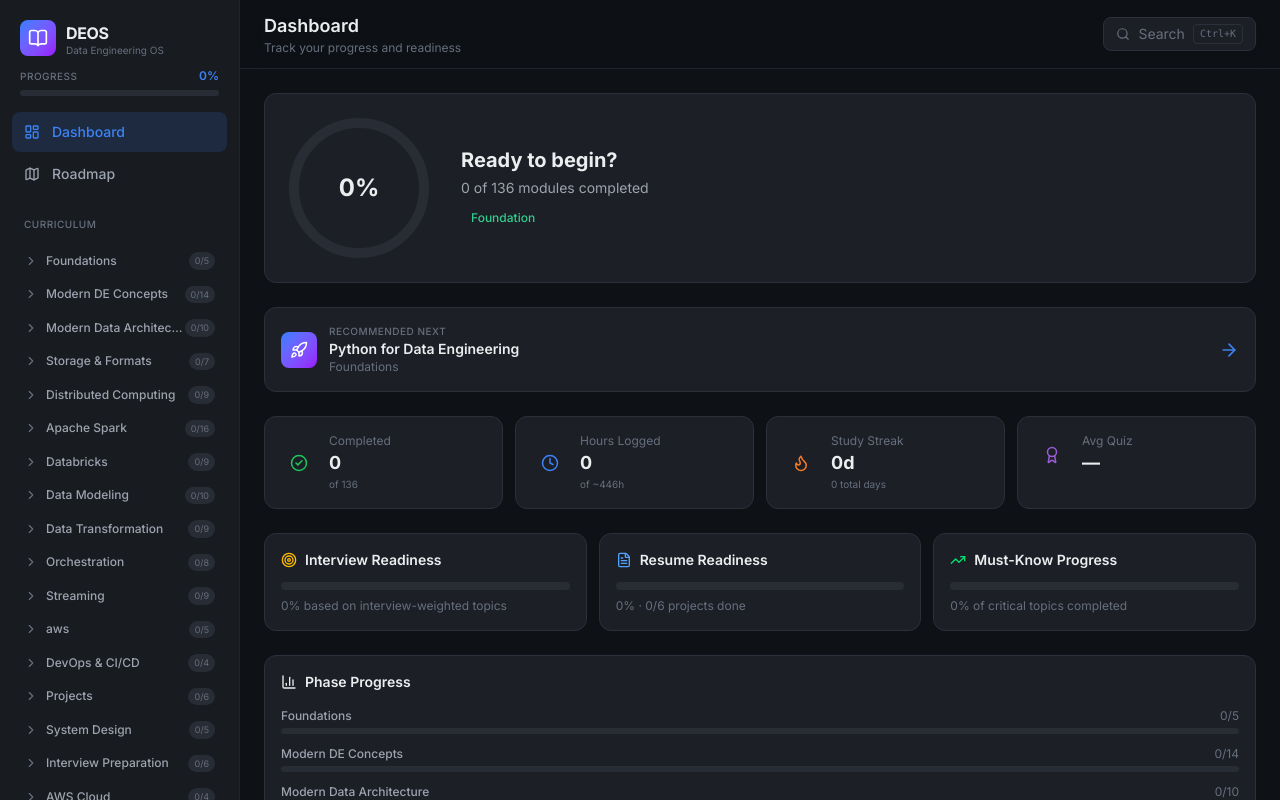
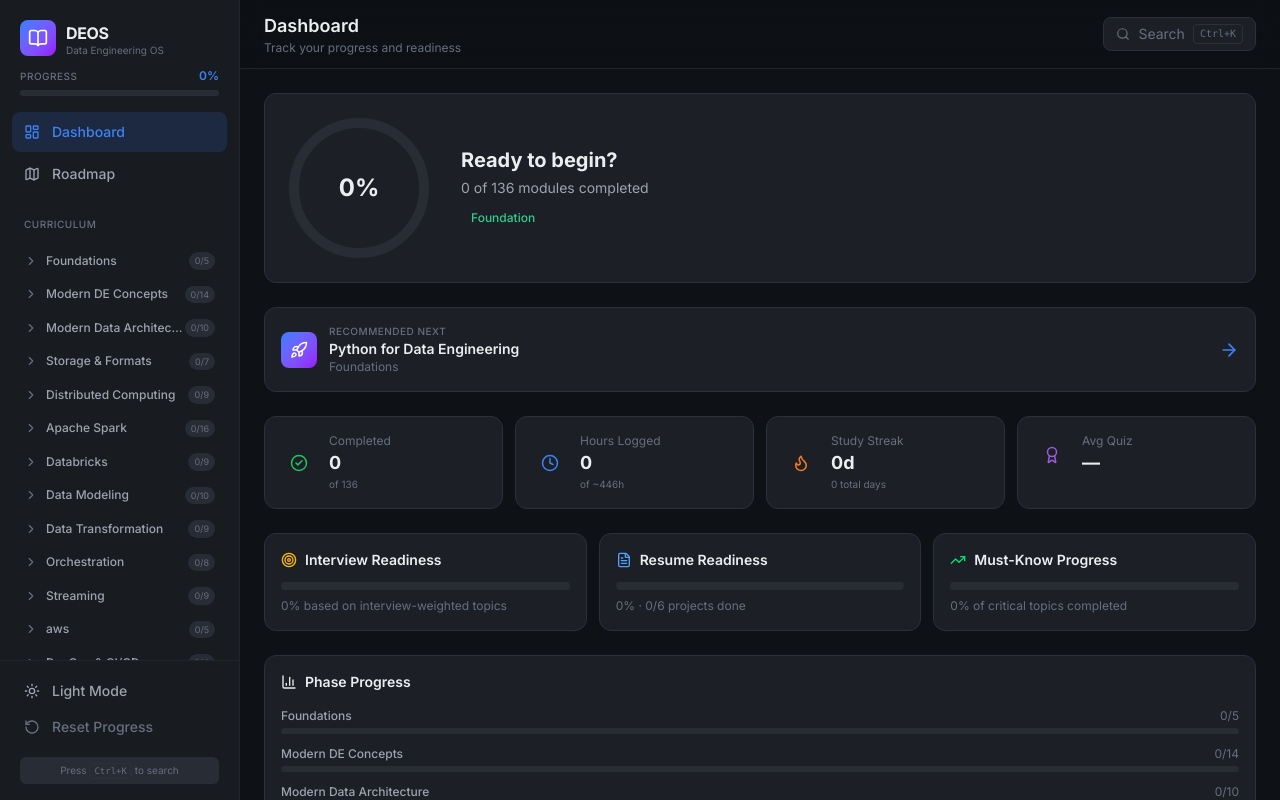
Before and after one commit to Siddharth-Singh-Verma/data-engineering-os, a React (Vite) app: page /roadmap in a window 1280 px wide. Built offline with nearby package versions, Linux system fonts and the light colour scheme.

Commit message:
fix: make sidebar navigation area scrollable

```diff
--- a/src/components/layout/Sidebar.tsx
+++ b/src/components/layout/Sidebar.tsx
@@ -70,7 +70,7 @@ export function Sidebar({ theme, toggleTheme, progressPercent, resetProgress, is
         </div>
 
         {/* Navigation */}
-        <nav className="flex-1 px-3">
+        <nav className="flex-1 overflow-y-auto overflow-x-hidden px-3 scrollbar-thin scrollbar-thumb-[var(--color-border-subtle)] scrollbar-track-transparent">
           {navItems.map(item => (
             <NavLink
               key={item.to}
```
